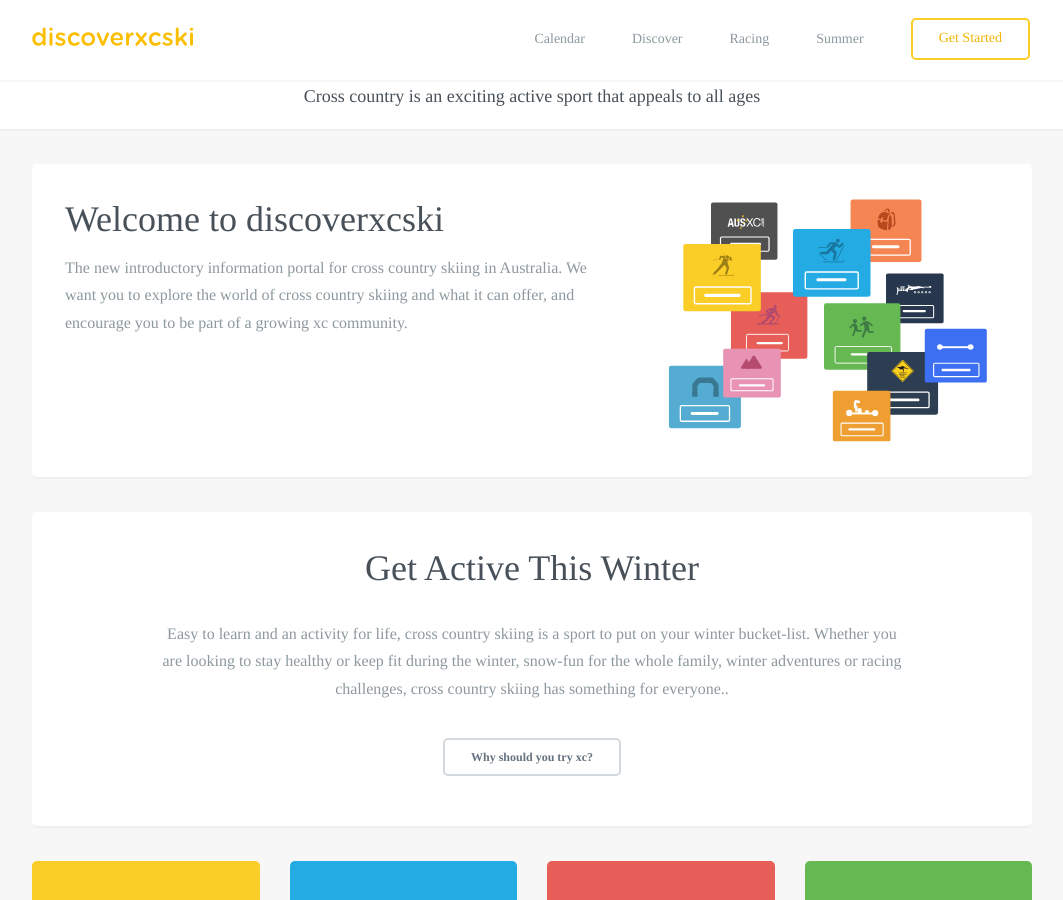
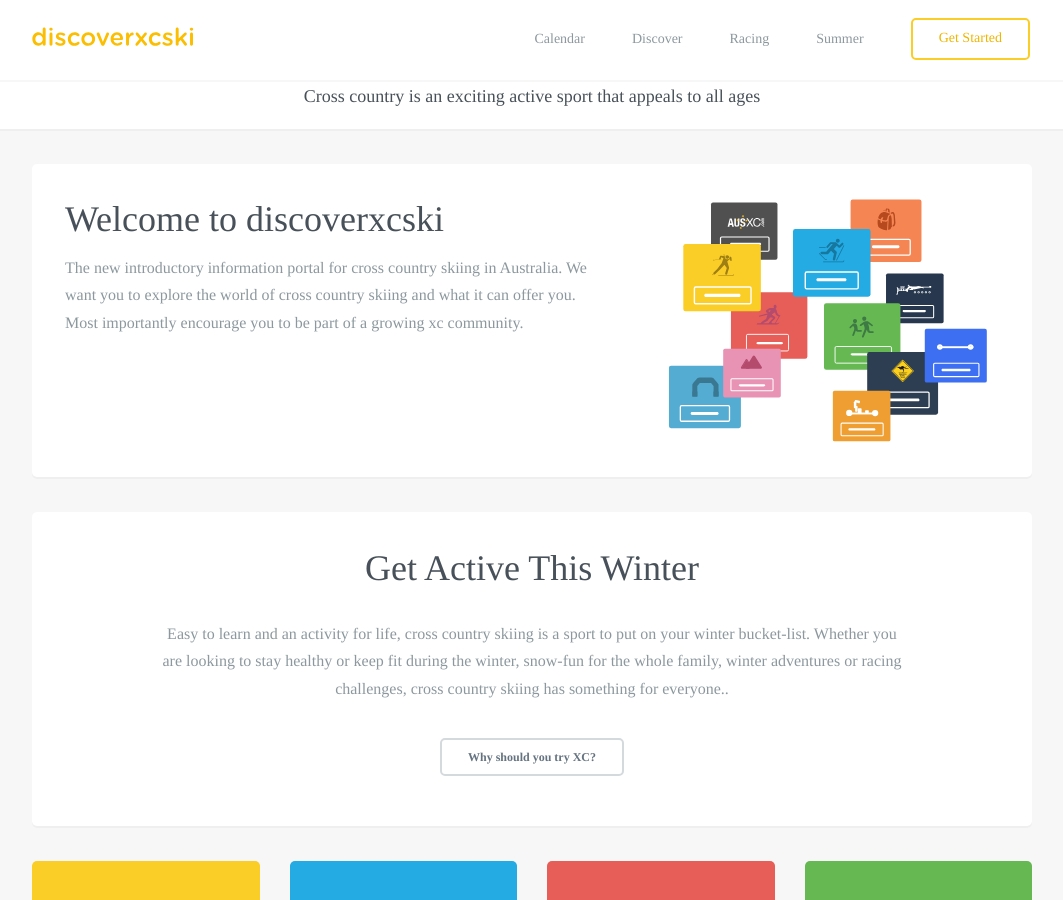
Before and after one commit to robcatto/robcatto.github.io, a Jekyll site: the page index.html, which Jekyll copies as it is, in a window 1280 px wide and 900 px high, scrolled down 978 px. Shown: the whole window, without its empty margins (108-1171 px from the left). Built offline with Jekyll 4.4.1, drawn with Linux system fonts in a browser that asks for light colours; some web fonts are replaced; Markdown is read by kramdown in place of the engine named in the settings.

Commit message:
Update index.html

```diff
--- a/index.html
+++ b/index.html
@@ -173,7 +173,7 @@
 
                                                 <h1 class="welcome__card">Welcome to discoverxcski</h1>
 
-                                                <p class="welcome__card--p">The new introductory information portal for cross country skiing in Australia. We want you to explore the world of cross country skiing and what it can offer, and encourage you to be part of a growing xc community.</p>
+                                                <p class="welcome__card--p">The new introductory information portal for cross country skiing in Australia. We want you to explore the world of cross country skiing and what it can offer you. Most importantly encourage you to be part of a growing xc community.</p>
 
 
 
@@ -418,7 +418,7 @@
                     <h3 class="homeheading__h3">Get Active This Winter</h3>
                     <p>Easy to learn and an activity for life, cross country skiing is a sport to put on your winter bucket-list. Whether you are looking to stay healthy or keep fit during the winter, snow-fun for the whole family, winter adventures or racing challenges, cross country skiing has something for everyone..
                      </p>
-                    <a class="button small dark" href="http://discoverxcski.com/discoverxc/" data-featurette="analytics-click-event" data-event-category="button" data-event-action="M: Clicked Design an iOS Game" data-event-label="Source: Homepage Alt" id="featurette-35">Why should you try xc?</a>
+                    <a class="button small dark" href="http://discoverxcski.com/discoverxc/" data-featurette="analytics-click-event" data-event-category="button" data-event-action="M: Clicked Design an iOS Game" data-event-label="Source: Homepage Alt" id="featurette-35">Why should you try XC?</a>
                 </section>
 
                 <section class="mobile_section" style="background-color: transparent; box-shadow: none; max-width: 1030px; padding-bottom: 0px; margin-bottom: 0px;">
```
